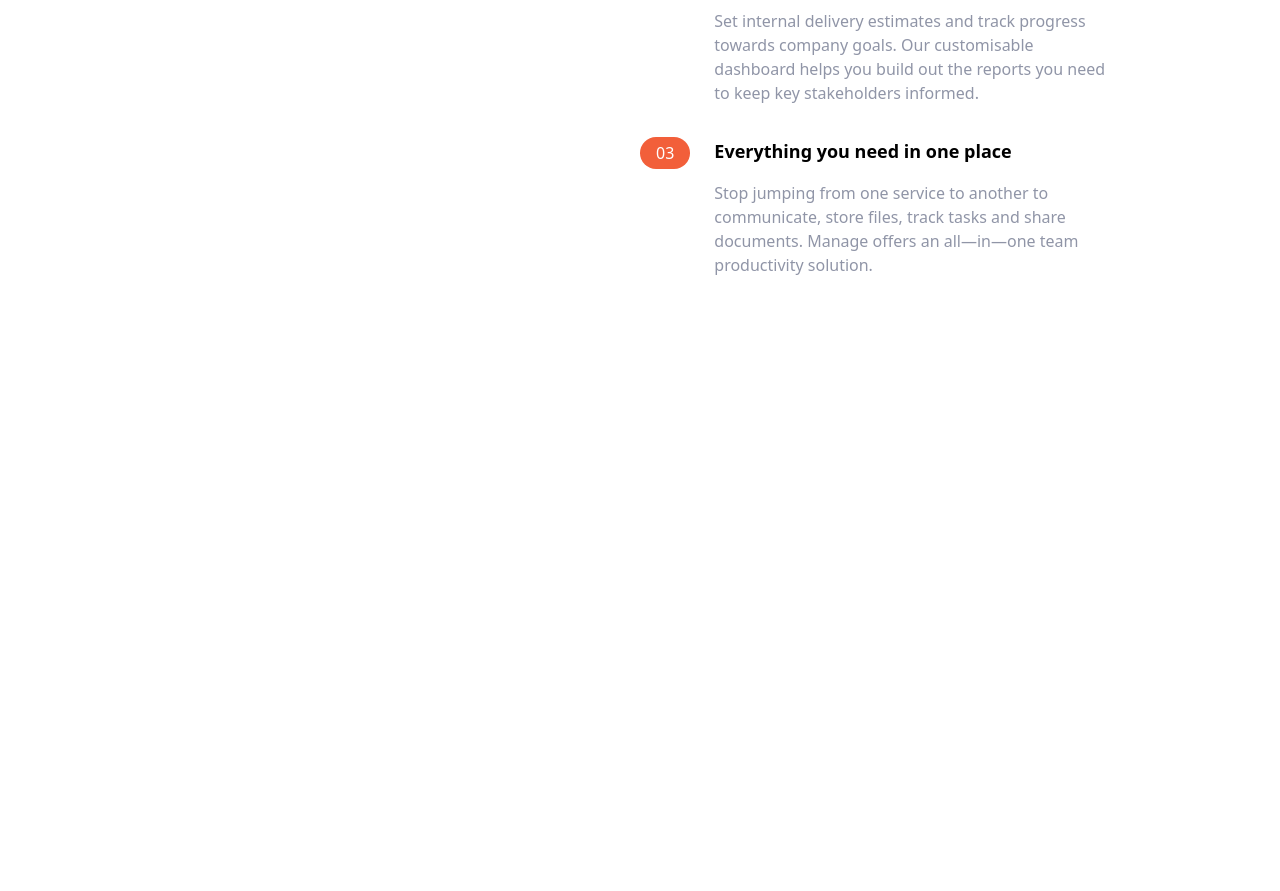
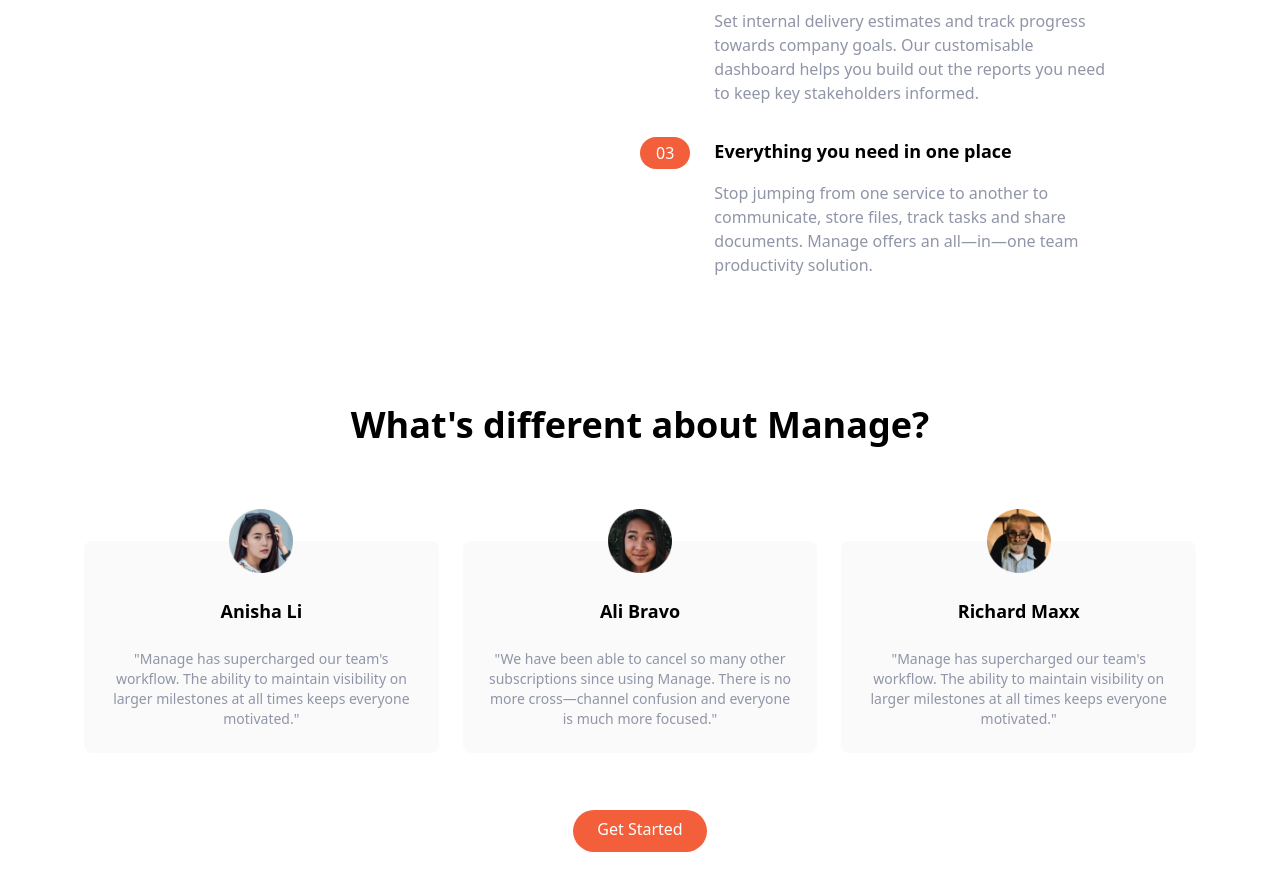
Before and after one commit to AadityaRaykhere6/tailwind-test, a website: page tailwind-test/index.html in a window 1280 px wide. Shown: the part 863-1754 px from the top of the page. Before the commit the page ends 1140 px from the top, so only its background shows below. Drawn offline with Linux system fonts and the light colour scheme.

Commit message:
Added Testimonials

```diff
--- a/tailwind-test/index.html
+++ b/tailwind-test/index.html
@@ -154,5 +154,55 @@
             </div>
         </div>
     </section>
+
+    <!-- Testimonials -->
+    <section id="testimonials">
+        <!-- Container to heading and testimonial -->
+        <div class="max-w-6xl px-5 mx-auto mt-32 text-center">
+            <!-- heading -->
+            <h2 class="text-4xl font-bold text-center">
+                What's different about Manage?
+            </h2>
+            <!-- Testimonials Container -->
+            <div class="flex flex-col mt-24 md:flex-row md:space-x-6">
+                <!-- Testimonial 1 -->
+                <div class="flex flex-col items-center p-6 space-y-6 rounded-lg md:bg-veryLightGray md:w-1/3">
+                    <img src="img/avatar-anisha.png" class="w-16 -mt-14">
+                    <h5 class="text-lg font-bold">
+                        Anisha Li
+                    </h5>
+                    <p class="text-sm text-darkGrayishBlue">
+                        "Manage has supercharged our team's workflow. The ability to maintain visibility on larger milestones at all times keeps everyone motivated."
+                    </p>
+                </div>
+                <!-- Testimonial 2 -->
+                <div class="hidden flex-col items-center p-6 space-y-6 rounded-lg md:bg-veryLightGray md:flex md:w-1/3">
+                    <img src="img/avatar-ali.png" class="w-16 -mt-14">
+                    <h5 class="text-lg font-bold">
+                        Ali Bravo
+                    </h5>
+                    <p class="text-sm text-darkGrayishBlue">
+                        "We have been able to cancel so many other subscriptions since using Manage. There is no more cross—channel confusion and everyone is much more focused."
+                    </p>
+                </div>
+                <!-- Testimonial 3 -->
+                <div class="hidden flex-col items-center p-6 space-y-6 rounded-lg md:bg-veryLightGray md:flex md:w-1/3">
+                    <img src="img/avatar-richard.png" class="w-16 -mt-14">
+                    <h5 class="text-lg font-bold">
+                        Richard Maxx
+                    </h5>
+                    <p class="text-sm text-darkGrayishBlue">
+                        "Manage has supercharged our team's workflow. The ability to maintain visibility on larger milestones at all times keeps everyone motivated."
+                    </p>
+                </div>
+            </div>
+            <!-- Button -->
+            <div class="my-16">
+               <a href="#" class="p-3 px-6 pt-2 text-white bg-brightRed rounded-full baseline  hover:bg-brightRedLight">
+                Get Started
+               </a>
+            </div>
+        </div>
+    </section>
 </body>
 </html>
```
Also changed, not shown: tailwind-test/output.css.
